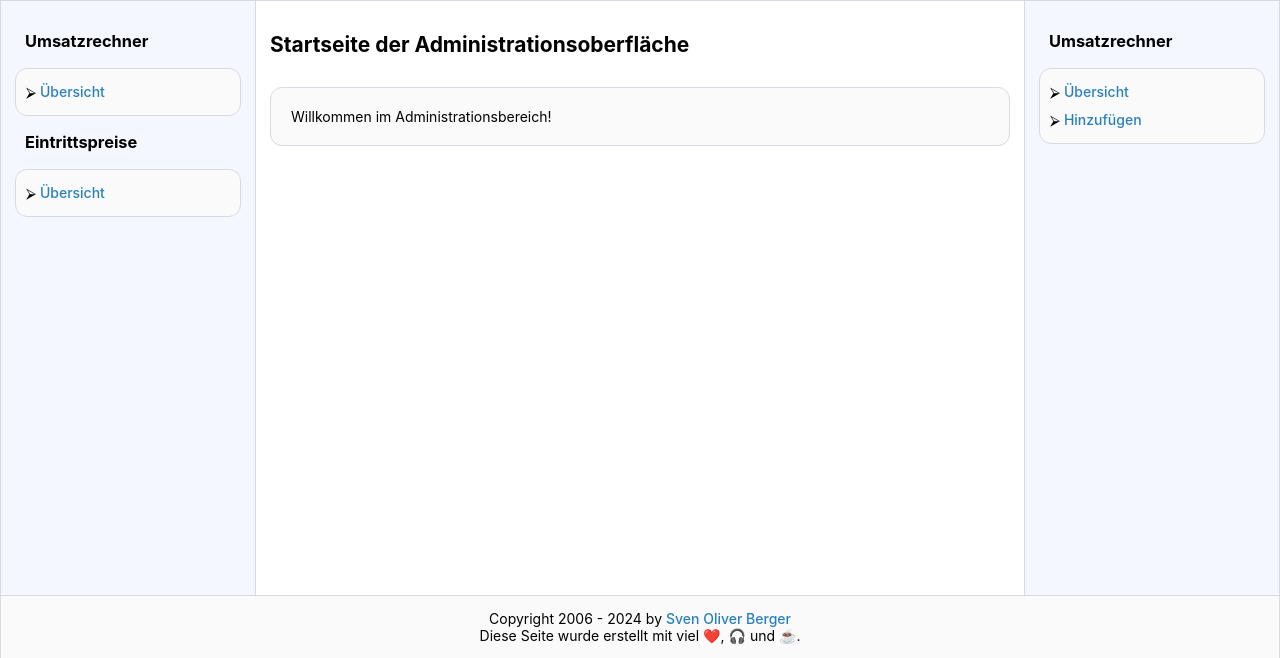
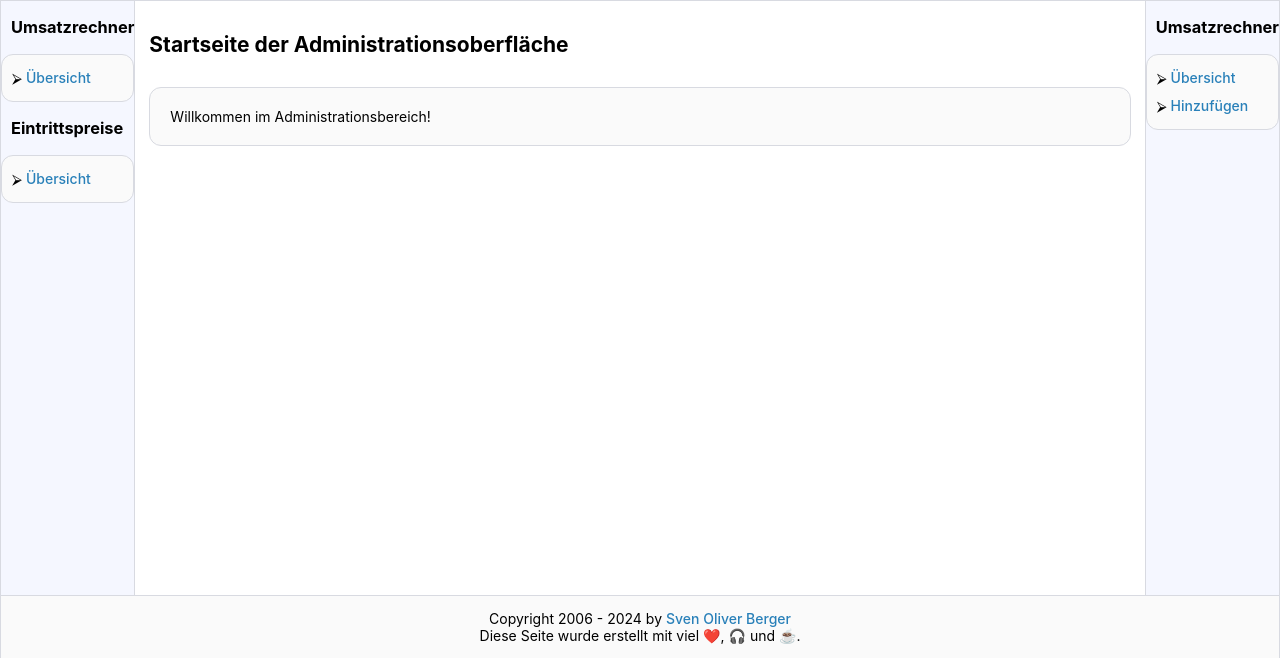
Before and after one commit to sven-berger/codevoyage.de, a Flask app: page /acp/ in a window 1280 px wide. Shown: the part 142-800 px from the top of the page. Run offline with Flask 3, Linux system fonts and the light colour scheme.

Commit message:
Prepare for Prepare

```diff
--- a/python/static/css/style.css
+++ b/python/static/css/style.css
@@ -37,7 +37,6 @@ a, a:hover {
 
 .main > nav,
 .main > aside {
-    flex: 0 0 20vw;
     background-color: #F5F7FF;
     border: 1px solid #D8DAE1;
 }
@@ -61,7 +60,7 @@ a, a:hover {
     margin: 0 5px;
 }
 
-.header, .footer, .content, nav, aside {
+.header, .footer, .main > .content {
     padding: 1em;
 }
 
```
Also changed, not shown: 1 other file.
